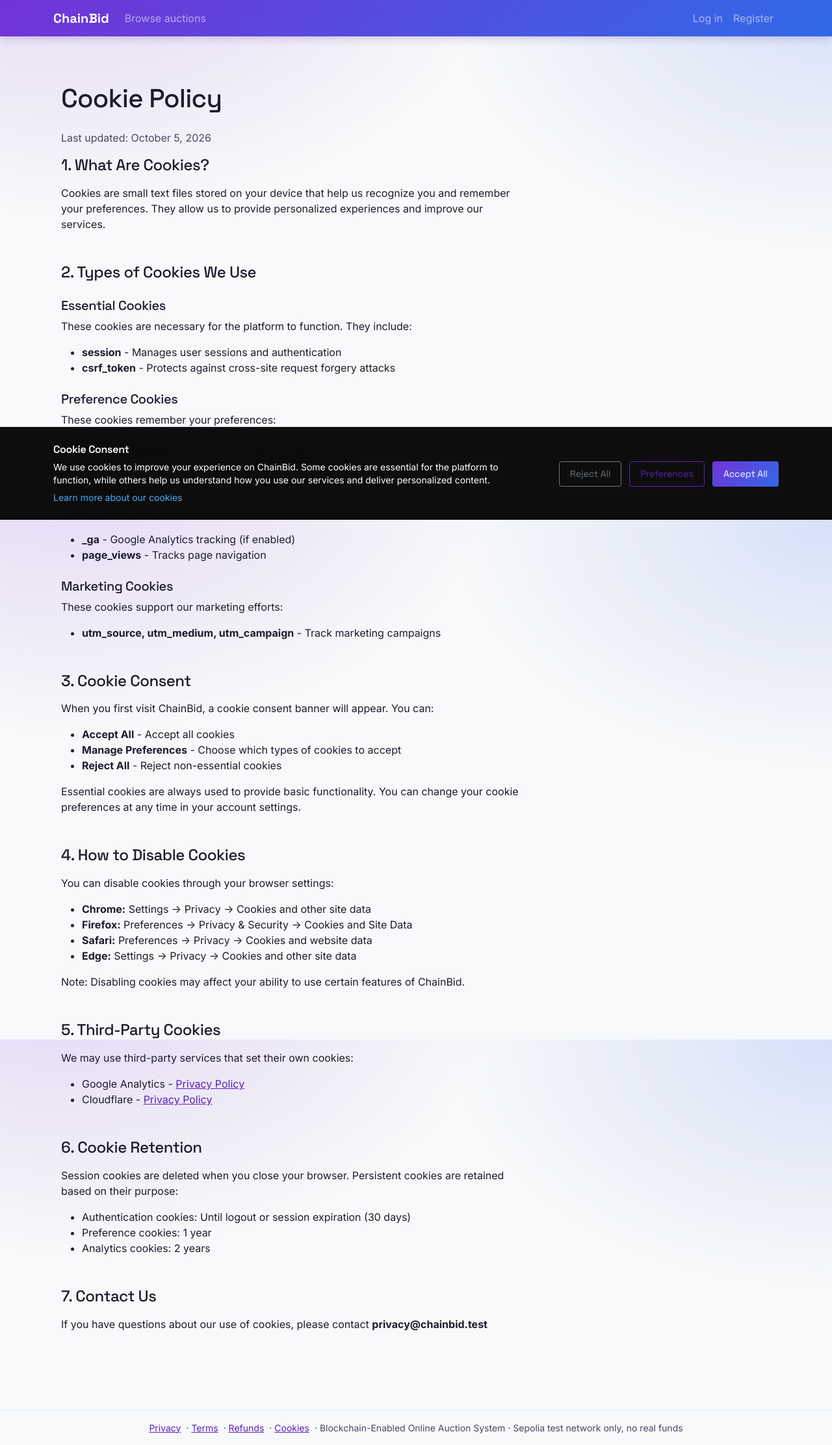
After one commit to Asher2209/auction_app, a Flask app: page /cookie-policy in a window 1280 px wide. The commit adds this page. Shown: the whole page at 65% size. Run offline with Flask 3, Linux system fonts and the light colour scheme; some libraries are stand-ins or nearby versions.

Commit message:
Add legal pages and cookie consent banner
- Added Privacy Policy page
- Added Terms of Service page
- Added Refund Policy page
- Added Cookie Policy page
- Implemented cookie consent banner with preferences modal
- Added cookie.js for cookie consent management
- Added cookies.css for banner styling
- Updated footer with links to all policy pages
- Added cookie banner component to base template

Features:
- Cookie banner appears on first visit
- User can accept all, reject all, or customize preferences
- Essential cookies always enabled
- Analytics, preferences, and marketing cookies optional
- Preferences stored in localStorage with 1-year expiry
- Modal for detailed cookie preference settings

Co-Authored-By: Claude Haiku 4.5 <noreply@anthropic.com>

```diff
--- a/app/blueprints/main/routes.py
+++ b/app/blueprints/main/routes.py
@@ -65,3 +65,23 @@ def feedback():
             flash("Thank you! Your feedback was sent to the administrators.", "success")
             return redirect(url_for("main.feedback"))
     return render_template("feedback.html", form=form)
+
+
+@bp.route("/privacy-policy")
+def privacy_policy():
+    return render_template("legal/privacy_policy.html")
+
+
+@bp.route("/terms-of-service")
+def terms_of_service():
+    return render_template("legal/terms_of_service.html")
+
+
+@bp.route("/refund-policy")
+def refund_policy():
+    return render_template("legal/refund_policy.html")
+
+
+@bp.route("/cookie-policy")
+def cookie_policy():
+    return render_template("legal/cookie_policy.html")
--- /dev/null
+++ b/app/static/css/cookies.css
@@ -0,0 +1,81 @@
+.cookie-banner {
+  position: fixed;
+  bottom: 0;
+  left: 0;
+  right: 0;
+  background: rgba(0, 0, 0, 0.95);
+  color: white;
+  padding: 1.5rem 0;
+  z-index: 1000;
+  backdrop-filter: blur(10px);
+  border-top: 1px solid rgba(255, 255, 255, 0.1);
+}
+
+.cookie-banner-content {
+  display: flex;
+  justify-content: space-between;
+  align-items: center;
+  gap: 2rem;
+}
+
+.cookie-banner-text h5 {
+  margin: 0 0 0.5rem 0;
+  font-size: 1rem;
+  font-weight: 600;
+}
+
+.cookie-banner-text p {
+  margin: 0.5rem 0;
+  font-size: 0.875rem;
+  line-height: 1.4;
+}
+
+.cookie-banner-text a {
+  color: #4dabf7;
+  text-decoration: none;
+}
+
+.cookie-banner-text a:hover {
+  color: #74c0fc;
+  text-decoration: underline;
+}
+
+.cookie-banner-actions {
+  display: flex;
+  gap: 0.75rem;
+  flex-shrink: 0;
+}
+
+.cookie-banner-actions .btn {
+  white-space: nowrap;
+  font-size: 0.875rem;
+  padding: 0.5rem 1rem;
+}
+
+/* Responsive design */
+@media (max-width: 768px) {
+  .cookie-banner-content {
+    flex-direction: column;
+    align-items: stretch;
+  }
+
+  .cookie-banner-actions {
+    width: 100%;
+    justify-content: flex-end;
+  }
+
+  .cookie-banner-actions .btn {
+    flex: 1;
+  }
+}
+
+/* Ensure page doesn't scroll under banner */
+body.cookie-banner-active {
+  padding-bottom: 120px;
+}
+
+@media (max-width: 768px) {
+  body.cookie-banner-active {
+    padding-bottom: 180px;
+  }
+}
--- /dev/null
+++ b/app/static/js/cookies.js
@@ -0,0 +1,134 @@
+// Cookie consent management
+(function() {
+  const COOKIE_CONSENT_KEY = 'chainbid_cookie_consent';
+  const COOKIE_PREFERENCES_KEY = 'chainbid_cookie_preferences';
+
+  // Initialize cookie banner on page load
+  document.addEventListener('DOMContentLoaded', function() {
+    const consent = getCookieConsent();
+    const banner = document.getElementById('cookie-banner');
+
+    if (!consent) {
+      // Show banner if no consent given yet
+      if (banner) banner.style.display = 'block';
+    } else {
+      // Hide banner if consent already given
+      if (banner) banner.style.display = 'none';
+    }
+
+    // Setup event listeners
+    const acceptBtn = document.getElementById('cookie-accept');
+    const rejectBtn = document.getElementById('cookie-reject');
+    const preferencesBtn = document.getElementById('cookie-preferences');
+    const saveBtn = document.getElementById('cookie-save');
+
+    if (acceptBtn) {
+      acceptBtn.addEventListener('click', function() {
+        setCookieConsent({
+          essential: true,
+          preferences: true,
+          analytics: true,
+          marketing: true
+        });
+        hideBanner();
+      });
+    }
+
+    if (rejectBtn) {
+      rejectBtn.addEventListener('click', function() {
+        setCookieConsent({
+          essential: true,
+          preferences: false,
+          analytics: false,
+          marketing: false
+        });
+        hideBanner();
+      });
+    }
+
+    if (preferencesBtn) {
+      preferencesBtn.addEventListener('click', function() {
+        const modal = new bootstrap.Modal(document.getElementById('cookie-modal'));
+        modal.show();
+      });
+    }
+
+    if (saveBtn) {
+      saveBtn.addEventListener('click', function() {
+        const preferences = {
+          essential: true, // always true
+          preferences: document.getElementById('cookie-preferences').checked,
+          analytics: document.getElementById('cookie-analytics').checked,
+          marketing: document.getElementById('cookie-marketing').checked
+        };
+        setCookieConsent(preferences);
+        hideBanner();
+        const modal = bootstrap.Modal.getInstance(document.getElementById('cookie-modal'));
+        if (modal) modal.hide();
+      });
+    }
+  });
+
+  // Get cookie consent from localStorage
+  function getCookieConsent() {
+    const consent = localStorage.getItem(COOKIE_CONSENT_KEY);
+    return consent ? JSON.parse(consent) : null;
+  }
+
+  // Set cookie consent in localStorage
+  function setCookieConsent(preferences) {
+    const expiryDate = new Date();
+    expiryDate.setFullYear(expiryDate.getFullYear() + 1);
+
+    const consentData = {
+      ...preferences,
+      timestamp: new Date().toISOString(),
+      expiry: expiryDate.toISOString()
+    };
+
+    localStorage.setItem(COOKIE_CONSENT_KEY, JSON.stringify(consentData));
+    localStorage.setItem(COOKIE_PREFERENCES_KEY, JSON.stringify(preferences));
+
+    // Apply preferences
+    applyPreferences(preferences);
+  }
+
+  // Hide cookie banner
+  function hideBanner() {
+    const banner = document.getElementById('cookie-banner');
+    if (banner) {
+      banner.style.display = 'none';
+    }
+  }
+
+  // Apply cookie preferences (enable/disable tracking, etc.)
+  function applyPreferences(preferences) {
+    // Essential cookies are always set by the server (session, csrf_token)
+
+    if (preferences.analytics) {
+      // Enable analytics tracking (Google Analytics would go here)
+      console.log('Analytics cookies enabled');
+    }
+
+    if (preferences.preferences) {
+      // Enable preference cookies
+      console.log('Preference cookies enabled');
+    }
+
+    if (preferences.marketing) {
+      // Enable marketing cookies
+      console.log('Marketing cookies enabled');
+    }
+  }
+
+  // Expose functions globally for testing/access
+  window.CookieConsent = {
+    getCookieConsent: getCookieConsent,
+    setCookieConsent: setCookieConsent,
+    resetConsent: function() {
+      localStorage.removeItem(COOKIE_CONSENT_KEY);
+      localStorage.removeItem(COOKIE_PREFERENCES_KEY);
+      location.reload();
+    }
+  };
+})();
--- a/app/templates/base.html
+++ b/app/templates/base.html
@@ -8,6 +8,7 @@
   <link href="https://cdn.jsdelivr.net/npm/bootstrap@5.3.3/dist/css/bootstrap.min.css" integrity="sha384-QWTKZyjpPEjISv5WaRU9OFeRpok6YctnYmDr5pNlyT2bRjXh0JMhjY6hW+ALEwIH" crossorigin="anonymous" rel="stylesheet">
   <link href="{{ url_for('static', filename='css/theme.css') }}" rel="stylesheet">
   <link href="{{ url_for('static', filename='css/style.css') }}" rel="stylesheet">
+  <link href="{{ url_for('static', filename='css/cookies.css') }}" rel="stylesheet">
 </head>
 <body class="d-flex flex-column min-vh-100">
   <a class="visually-hidden-focusable position-absolute p-2 bg-white" href="#main">Skip to main content</a>
@@ -62,10 +63,17 @@
 
   <footer class="bg-light border-top py-3 text-center text-muted small">
     {% if current_user.is_authenticated %}<a class="me-2" href="{{ url_for('main.feedback') }}">Send feedback</a>&middot;{% endif %}
+    <a class="me-2" href="{{ url_for('main.privacy_policy') }}">Privacy</a>&middot;
+    <a class="me-2" href="{{ url_for('main.terms_of_service') }}">Terms</a>&middot;
+    <a class="me-2" href="{{ url_for('main.refund_policy') }}">Refunds</a>&middot;
+    <a class="me-2" href="{{ url_for('main.cookie_policy') }}">Cookies</a>&middot;
     Blockchain-Enabled Online Auction System &middot; Sepolia test network only, no real funds
   </footer>
+
+  {% include "components/cookie_banner.html" %}
   <script src="https://cdn.jsdelivr.net/npm/bootstrap@5.3.3/dist/js/bootstrap.bundle.min.js" integrity="sha384-YvpcrYf0tY3lHB60NNkmXc5s9fDVZLESaAA55NDzOxhy9GkcIdslK1eN7N6jIeHz" crossorigin="anonymous"></script>
   <script src="{{ url_for('static', filename='js/app.js') }}"></script>
+  <script src="{{ url_for('static', filename='js/cookies.js') }}"></script>
   <script src="{{ url_for('static', filename='js/effects.js') }}"></script>
   <script src="{{ url_for('static', filename='js/theme-init.js') }}"></script>
   {% if current_user.is_authenticated %}
--- /dev/null
+++ b/app/templates/components/cookie_banner.html
@@ -0,0 +1,62 @@
+<div id="cookie-banner" class="cookie-banner">
+  <div class="container">
+    <div class="cookie-banner-content">
+      <div class="cookie-banner-text">
+        <h5>Cookie Consent</h5>
+        <p>We use cookies to improve your experience on ChainBid. Some cookies are essential for the platform to function, while others help us understand how you use our services and deliver personalized content.</p>
+        <p class="small mb-0"><a href="{{ url_for('main.cookie_policy') }}">Learn more about our cookies</a></p>
+      </div>
+      <div class="cookie-banner-actions">
+        <button id="cookie-reject" class="btn btn-sm btn-outline-secondary">Reject All</button>
+        <button id="cookie-preferences" class="btn btn-sm btn-outline-primary">Preferences</button>
+        <button id="cookie-accept" class="btn btn-sm btn-primary">Accept All</button>
+      </div>
+    </div>
+  </div>
+</div>
+
+<!-- Cookie Preferences Modal -->
+<div id="cookie-modal" class="modal fade" tabindex="-1">
+  <div class="modal-dialog">
+    <div class="modal-content">
+      <div class="modal-header">
+        <h5 class="modal-title">Cookie Preferences</h5>
+        <button type="button" class="btn-close" data-bs-dismiss="modal"></button>
+      </div>
+      <div class="modal-body">
+        <div class="form-check form-switch mb-3">
+          <input class="form-check-input" type="checkbox" id="cookie-essential" checked disabled>
+          <label class="form-check-label" for="cookie-essential">
+            <strong>Essential Cookies</strong>
+            <div class="small text-muted">Required for the platform to function. Cannot be disabled.</div>
+          </label>
+        </div>
+        <div class="form-check form-switch mb-3">
+          <input class="form-check-input" type="checkbox" id="cookie-preferences">
+          <label class="form-check-label" for="cookie-preferences">
+            <strong>Preference Cookies</strong>
+            <div class="small text-muted">Remember your settings and preferences.</div>
+          </label>
+        </div>
+        <div class="form-check form-switch mb-3">
+          <input class="form-check-input" type="checkbox" id="cookie-analytics">
+          <label class="form-check-label" for="cookie-analytics">
+            <strong>Analytics Cookies</strong>
+            <div class="small text-muted">Help us understand how you use ChainBid.</div>
+          </label>
+        </div>
+        <div class="form-check form-switch">
+          <input class="form-check-input" type="checkbox" id="cookie-marketing">
+          <label class="form-check-label" for="cookie-marketing">
+            <strong>Marketing Cookies</strong>
+            <div class="small text-muted">Support our marketing and promotional efforts.</div>
+          </label>
+        </div>
+      </div>
+      <div class="modal-footer">
+        <button type="button" class="btn btn-secondary" data-bs-dismiss="modal">Cancel</button>
+        <button type="button" class="btn btn-primary" id="cookie-save">Save Preferences</button>
+      </div>
+    </div>
+  </div>
+</div>
--- /dev/null
+++ b/app/templates/legal/cookie_policy.html
@@ -0,0 +1,95 @@
+{% extends "base.html" %}
+{% block title %}Cookie Policy - ChainBid{% endblock %}
+{% block content %}
+<div class="container py-5">
+  <div class="row">
+    <div class="col-lg-8">
+      <h1 class="mb-4">Cookie Policy</h1>
+      <p class="text-muted">Last updated: October 5, 2026</p>
+
+      <section class="mb-5">
+        <h2 class="h4 mb-3">1. What Are Cookies?</h2>
+        <p>Cookies are small text files stored on your device that help us recognize you and remember your preferences. They allow us to provide personalized experiences and improve our services.</p>
+      </section>
+
+      <section class="mb-5">
+        <h2 class="h4 mb-3">2. Types of Cookies We Use</h2>
+
+        <h5 class="mt-4">Essential Cookies</h5>
+        <p>These cookies are necessary for the platform to function. They include:</p>
+        <ul>
+          <li><strong>session</strong> - Manages user sessions and authentication</li>
+          <li><strong>csrf_token</strong> - Protects against cross-site request forgery attacks</li>
+        </ul>
+
+        <h5 class="mt-4">Preference Cookies</h5>
+        <p>These cookies remember your preferences:</p>
+        <ul>
+          <li><strong>theme_preference</strong> - Stores your preferred light/dark mode</li>
+          <li><strong>currency</strong> - Remembers your preferred currency display</li>
+        </ul>
+
+        <h5 class="mt-4">Analytics Cookies</h5>
+        <p>These cookies help us understand how you use our platform:</p>
+        <ul>
+          <li><strong>_ga</strong> - Google Analytics tracking (if enabled)</li>
+          <li><strong>page_views</strong> - Tracks page navigation</li>
+        </ul>
+
+        <h5 class="mt-4">Marketing Cookies</h5>
+        <p>These cookies support our marketing efforts:</p>
+        <ul>
+          <li><strong>utm_source, utm_medium, utm_campaign</strong> - Track marketing campaigns</li>
+        </ul>
+      </section>
+
+      <section class="mb-5">
+        <h2 class="h4 mb-3">3. Cookie Consent</h2>
+        <p>When you first visit ChainBid, a cookie consent banner will appear. You can:</p>
+        <ul>
+          <li><strong>Accept All</strong> - Accept all cookies</li>
+          <li><strong>Manage Preferences</strong> - Choose which types of cookies to accept</li>
+          <li><strong>Reject All</strong> - Reject non-essential cookies</li>
+        </ul>
+        <p>Essential cookies are always used to provide basic functionality. You can change your cookie preferences at any time in your account settings.</p>
+      </section>
+
+      <section class="mb-5">
+        <h2 class="h4 mb-3">4. How to Disable Cookies</h2>
+        <p>You can disable cookies through your browser settings:</p>
+        <ul>
+          <li><strong>Chrome:</strong> Settings → Privacy → Cookies and other site data</li>
+          <li><strong>Firefox:</strong> Preferences → Privacy & Security → Cookies and Site Data</li>
+          <li><strong>Safari:</strong> Preferences → Privacy → Cookies and website data</li>
+          <li><strong>Edge:</strong> Settings → Privacy → Cookies and other site data</li>
+        </ul>
+        <p>Note: Disabling cookies may affect your ability to use certain features of ChainBid.</p>
+      </section>
+
+      <section class="mb-5">
+        <h2 class="h4 mb-3">5. Third-Party Cookies</h2>
+        <p>We may use third-party services that set their own cookies:</p>
+        <ul>
+          <li>Google Analytics - <a href="https://policies.google.com/privacy" target="_blank">Privacy Policy</a></li>
+          <li>Cloudflare - <a href="https://www.cloudflare.com/privacy/" target="_blank">Privacy Policy</a></li>
+        </ul>
+      </section>
+
+      <section class="mb-5">
+        <h2 class="h4 mb-3">6. Cookie Retention</h2>
+        <p>Session cookies are deleted when you close your browser. Persistent cookies are retained based on their purpose:</p>
+        <ul>
+          <li>Authentication cookies: Until logout or session expiration (30 days)</li>
+          <li>Preference cookies: 1 year</li>
+          <li>Analytics cookies: 2 years</li>
+        </ul>
+      </section>
+
+      <section class="mb-5">
+        <h2 class="h4 mb-3">7. Contact Us</h2>
+        <p>If you have questions about our use of cookies, please contact <strong>privacy@chainbid.test</strong></p>
+      </section>
+    </div>
+  </div>
+</div>
+{% endblock %}
```
Also changed, not shown: app/templates/legal/privacy_policy.html (added, +80 -0 lines), app/templates/legal/refund_policy.html (added, +57 -0 lines), app/templates/legal/terms_of_service.html (added, +65 -0 lines), .claude/launch.json (added).
